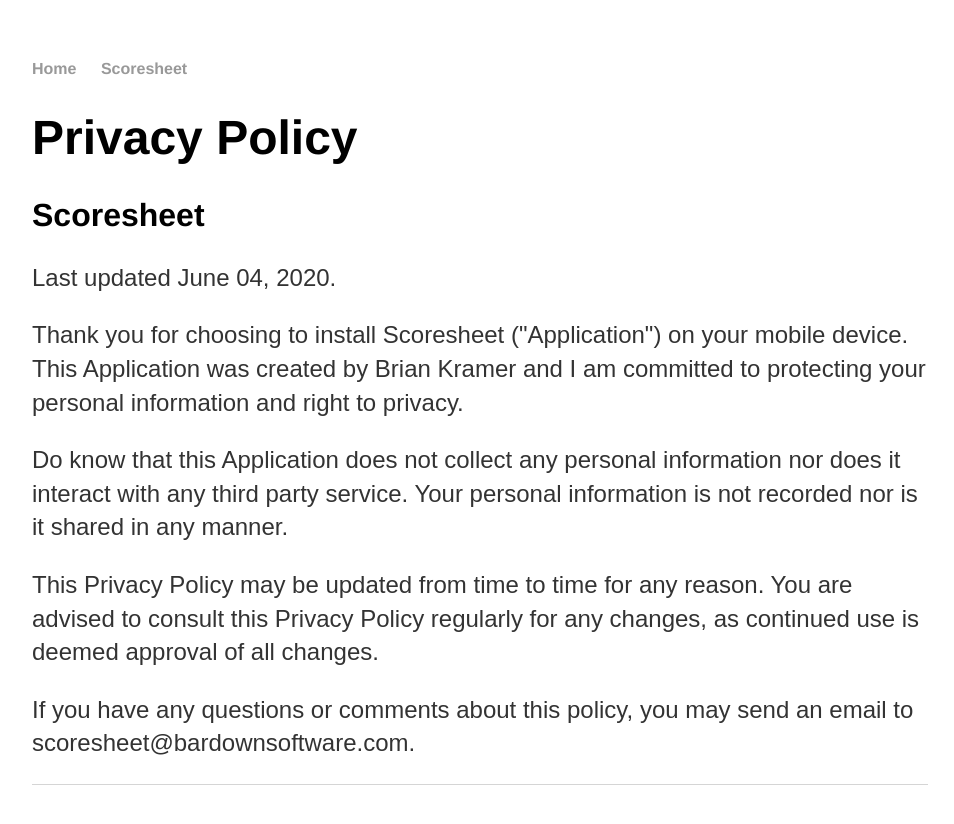
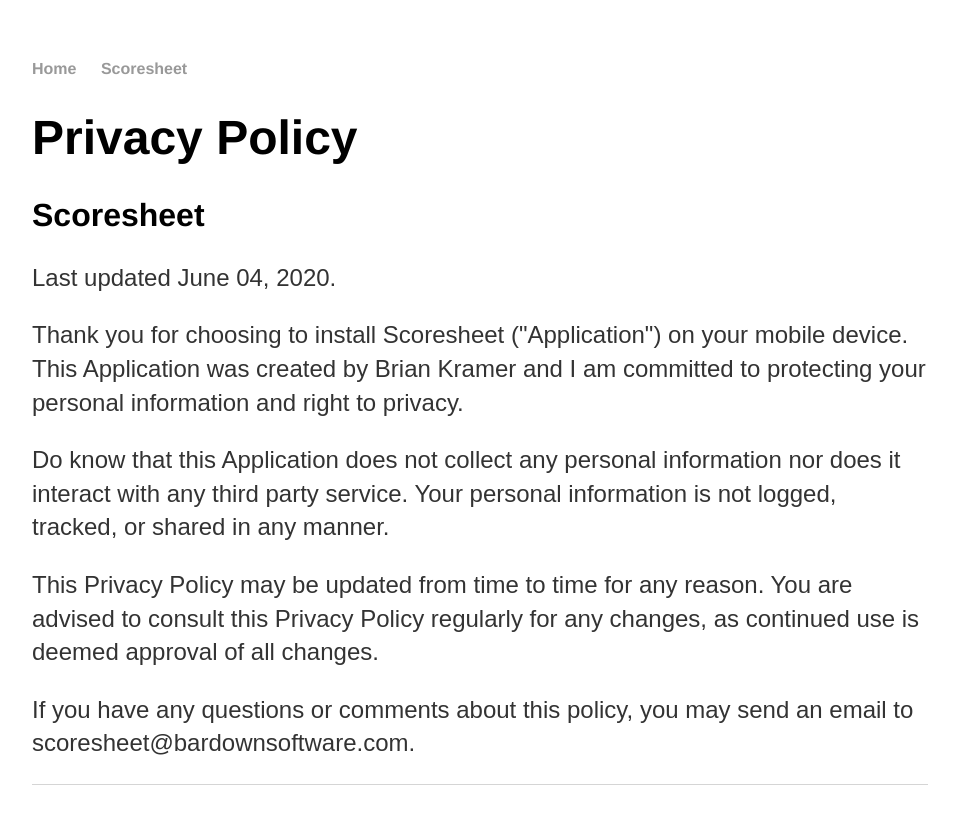
Before and after one commit to bardownsoftware/bardownsoftware.github.io, a Jekyll site: the page built from scoresheet/privacy_policy/index.html, in a window 1280 px wide. Shown: the top 824 px of the page, without its empty margins (160-1114 px from the left). Built offline with Jekyll 4.4.1, drawn with Linux system fonts in a browser that asks for light colours.

Commit message:
Updated privacy policy

```diff
--- a/scoresheet/privacy_policy/index.html
+++ b/scoresheet/privacy_policy/index.html
@@ -11,7 +11,7 @@
 
     <p>Thank you for choosing to install Scoresheet ("Application") on your mobile device. This Application was created by Brian Kramer and I am committed to protecting your personal information and right to privacy.</p>
 
-    <p>Do know that this Application does not collect any personal information nor does it interact with any third party service. Your personal information is not recorded nor is it shared in any manner.</p>
+    <p>Do know that this Application does not collect any personal information nor does it interact with any third party service. Your personal information is not logged, tracked, or shared in any manner.</p>
 
     <p>This Privacy Policy may be updated from time to time for any reason. You are advised to consult this Privacy Policy regularly for any changes, as continued use is deemed approval of all changes.</p>
 
```
